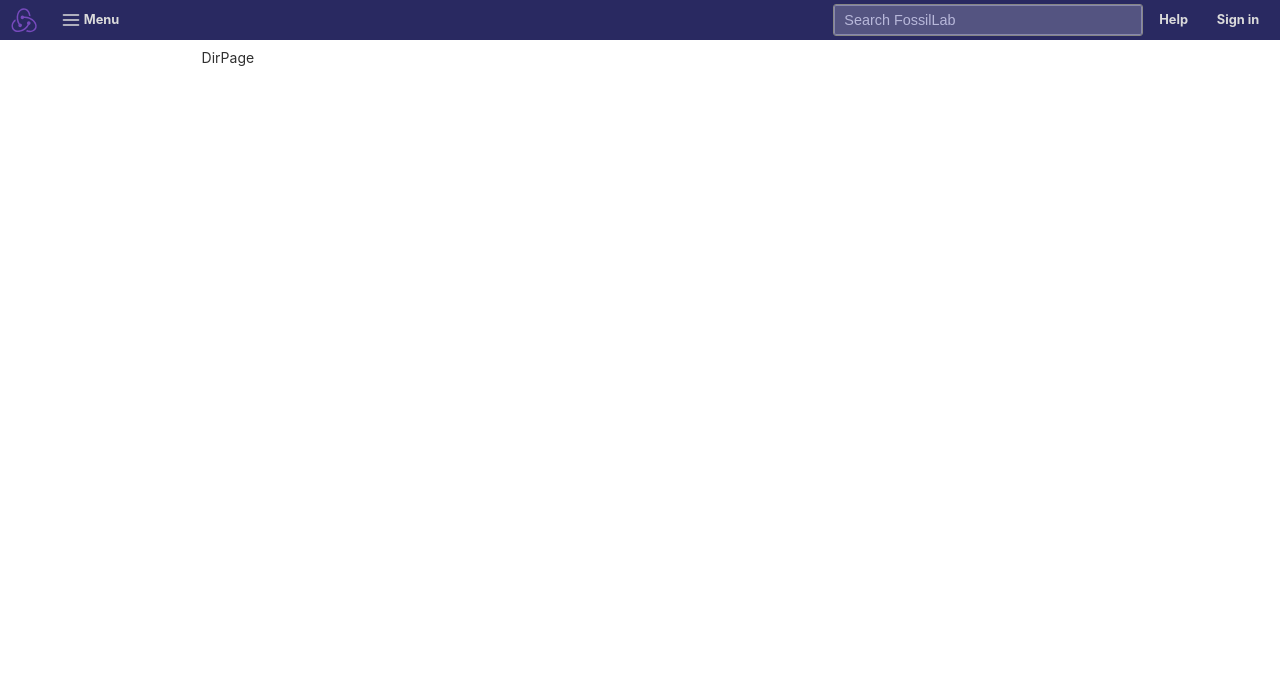
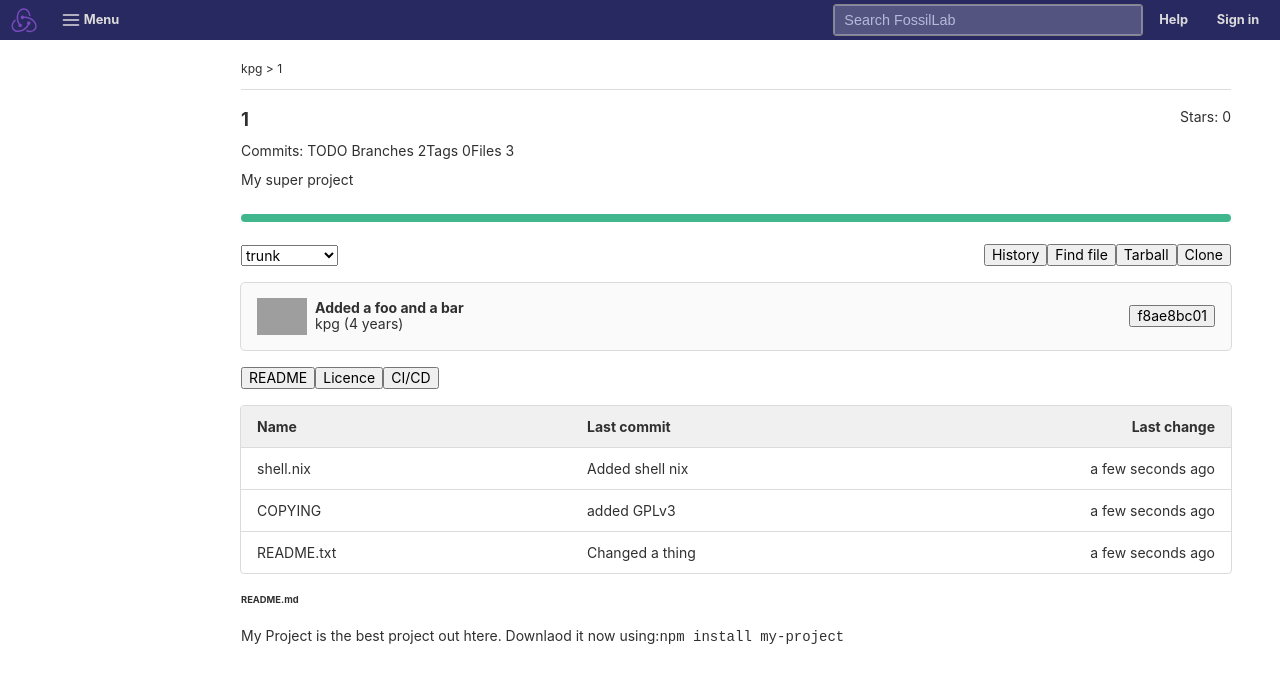
Before and after one commit to Uthar/litelab, a React (Create React App) app: page /1/1/dir/1 in a window 1280 px wide. Shown: the top 682 px of the page. Built offline with nearby package versions, Linux system fonts and the light colour scheme; grey boxes are pictures that could not be loaded.

Commit message:
paths, paths, paths

```diff
--- a/src/App.tsx
+++ b/src/App.tsx
@@ -37,7 +37,7 @@ function App() {
             <Route path="/:owner/:repo" element={<RepoPage />} />
             <Route path="/:owner/:repo/timeline" element={<TimelinePage />} />
             <Route path="/:owner/:repo/dir/:branch" element={<DirPage />} />
-            <Route path="/:owner/:repo/dir/:branch/:path" element={<DirPage />} />
+            <Route path="/:owner/:repo/dir/:branch/*" element={<DirPage />} />
             <Route path="/:owner/:repo/issues" element={<IssuesPage />} />
             <Route path="/:owner/:repo/issues/:id" element={<IssuePage />} />
             <Route path="/:owner/:repo/pulls" element={<PullsPage />} />
--- a/src/components/Breadcrumbs.tsx
+++ b/src/components/Breadcrumbs.tsx
@@ -1,8 +1,6 @@
-import React, { useEffect } from 'react'
-import { useDispatch } from 'react-redux';
+import React from 'react'
 import { useParams } from 'react-router-dom';
 import { useAppSelector } from '../hooks/redux';
-import { get } from '../redux/projectSlice';
 
 export function Breadcrumbs() {
 
--- a/src/components/RepoActions.tsx
+++ b/src/components/RepoActions.tsx
@@ -1,23 +1,47 @@
+import _, { partial } from 'lodash'
 import React from 'react'
+import { useLocation, useMatch, useParams, useResolvedPath } from 'react-router-dom'
+import { useAppSelector } from '../hooks/redux'
+
+export function concatStringsSep (sep: string, ...strings: string[]) {
+    return strings.reduce((a, b) => a + sep + b, "")
+}
+
+export function concatStrings (...strings: string[]) {
+    return concatStringsSep.apply(null, ["", ...strings])
+}
+
+export function apply(f: Function, args: any[]) {
+    return f.apply(null, args)
+}
 
 export function RepoActions() {
+
+    const { project } = useAppSelector(state => state.project)
+    const { repo, branch } = useParams()
+    const path = useLocation()
+
     return (
         <div className="repo-actions">
             <div className='repo-actions-left flexy'>
+
                 <select className="branch-chooser">
-                    <option>trunk</option>
-                    <option>develop</option>
+                    {project?.branches.map(b => <option selected={b.name === branch}>{b.name}</option>)}
                 </select>
+
                 <div className="repo-path">
-                    project/src/module
+                    {`${apply(partial(concatStringsSep, "/"), path.pathname.split("/").slice(5))}`}
                 </div>
+
             </div>
+
             <div className="repo-buttons">
                 <button>History</button>
                 <button>Find file</button>
                 <button>Tarball</button>
                 <button>Clone</button>
             </div>
+
         </div>
     )
 }
--- a/src/components/RepoMetadata.tsx
+++ b/src/components/RepoMetadata.tsx
@@ -1,14 +1,24 @@
 import React from 'react'
+import { useAppSelector } from '../hooks/redux'
 
 export function RepoMetadata() {
+
+    const { project } = useAppSelector(state => state.project)
+    const { dirs } = useAppSelector(state => state.dir)
+
     return (
         <div className="repo-meta">
             <div className="repo-meta-title">
-                <div className="project-name">Project Name</div>
-                <div className="stars">Stars</div>
+                <div className="project-name">{project?.name ?? "..."}</div>
+                <div className="stars">Stars: {project?.stargazers.length ?? 0}</div>
             </div>
-            <div className="repo-meta-stats">Commits Branches Tags Files</div>
-            <div className="repo-meta-description">My amazing project</div>
+            <div className="repo-meta-stats">
+                Commits: TODO
+                Branches  {project?.branches.length ?? 0}
+                Tags {project?.tags.length ?? 0}
+                Files {dirs.length}
+            </div>
+            <div className="repo-meta-description">{project?.content ?? "..."}</div>
         </div>
     )
 }
--- a/src/pages/DirPage.tsx
+++ b/src/pages/DirPage.tsx
@@ -1,6 +1,53 @@
-
-import React from 'react';
+import React, { useEffect } from 'react'
+import { useDispatch } from 'react-redux'
+import { useLocation, useParams } from 'react-router-dom'
+import { Breadcrumbs } from '../components/Breadcrumbs'
+import { useAppSelector } from '../hooks/redux'
+import { LangsBar } from '../components/LangsBar'
+import { LastCommit } from '../components/LastCommit'
+import { Readme } from '../components/Readme'
+import * as dirs from '../redux/dirSlice'
+import * as project from '../redux/projectSlice'
+import { RepoActions } from '../components/RepoActions'
+import { RepoFiles } from '../components/RepoFiles'
+import { RepoMetadata } from '../components/RepoMetadata'
+import { RepoShortcuts } from '../components/RepoShortcuts'
 
 export function DirPage () {
-  return <main id='site'>DirPage</main>;
+
+    const dispatch = useDispatch();
+    const { owner, repo, branch } = useParams();
+    const path = useLocation();
+
+    useEffect(() => {
+        if (repo)
+            dispatch(project.get(repo))
+    }, [repo])
+
+    useEffect(() => {
+        if (project && repo) {
+            dispatch(dirs.get([repo, branch ?? "trunk", path.pathname ?? "/"]))
+        }
+    }, [repo])
+
+
+    return (
+        <main id="site">
+            <Breadcrumbs/>
+            <RepoMetadata/>
+            <LangsBar/>
+
+            <RepoActions/>
+            <LastCommit
+              image="https://galkowski.xyz/openjdk.jpg"
+              comment='Added a foo and a bar'
+              user="kpg"
+              timestamp='4 years'
+              hash="f8ae8bc01"
+            />
+            <RepoShortcuts/>
+            <RepoFiles/>
+            <Readme/>
+        </main>
+    )
 }
--- a/src/pages/RepoPage.tsx
+++ b/src/pages/RepoPage.tsx
@@ -35,6 +35,7 @@ export function RepoPage () {
             <Breadcrumbs/>
             <RepoMetadata/>
             <LangsBar/>
+
             <RepoActions/>
             <LastCommit
               image="https://galkowski.xyz/openjdk.jpg"
--- a/src/redux/dirSlice.ts
+++ b/src/redux/dirSlice.ts
@@ -15,8 +15,8 @@ const initialState: DirState = {
 
 export const get = createAsyncThunk(
   'project/dir',
-  async ([repo, dir]: string[]) => {
-    const response = await fetchDir(repo, dir);
+  async ([repo, branch, path]: string[]) => {
+    const response = await fetchDir(repo, branch, path);
     return response.data;
   }
 );
--- a/src/rest/litelabAPI.ts
+++ b/src/rest/litelabAPI.ts
@@ -17,10 +17,10 @@ const mockRepo = (name: string): Repo => {
     },
     content: "My super project",
     thread: [],
-    tags: new Set([]),
+    tags: [],
     timestamp: new Date(),
-    stargazers: new Set([]),
-    branches: new Set([]),
+    stargazers: [],
+    branches: [{name: "trunk"}, {name: "experiment"}],
     forkedFrom: null
   }
 }
@@ -60,7 +60,7 @@ const mockDirs = (): Dir[] => _.shuffle([
   }
 ])
 
-export function fetchDir(repo: string, dir: string = "/") {
+export function fetchDir(repo: string, branch: string, path: string) {
   return new Promise<{ data: Dir[] }>((resolve) =>
     setTimeout(() => resolve({ data: mockDirs() }), mockDelay)
   );
--- a/src/vcs/vcs.ts
+++ b/src/vcs/vcs.ts
@@ -4,13 +4,13 @@ export type Post = {
     content: string;
     timestamp: Date;
     thread: Post[];
-    tags: Set<Tag>
+    tags: Tag[]
 }
 
 export type Repo = Post & {
     name: string;
-    stargazers: Set<User>;
-    branches: Set<Branch>;
+    stargazers: User[];
+    branches: Branch[];
     forkedFrom: Repo | null;
 }
 
```
